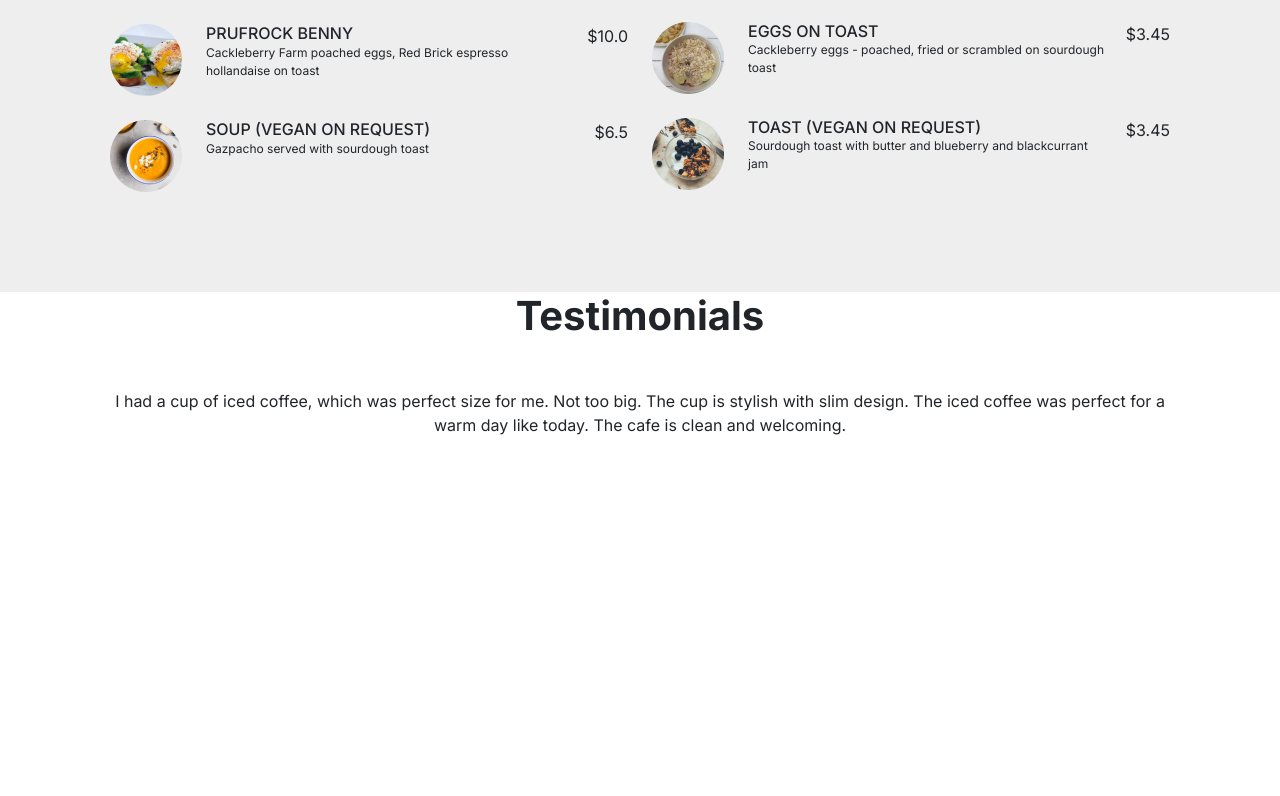
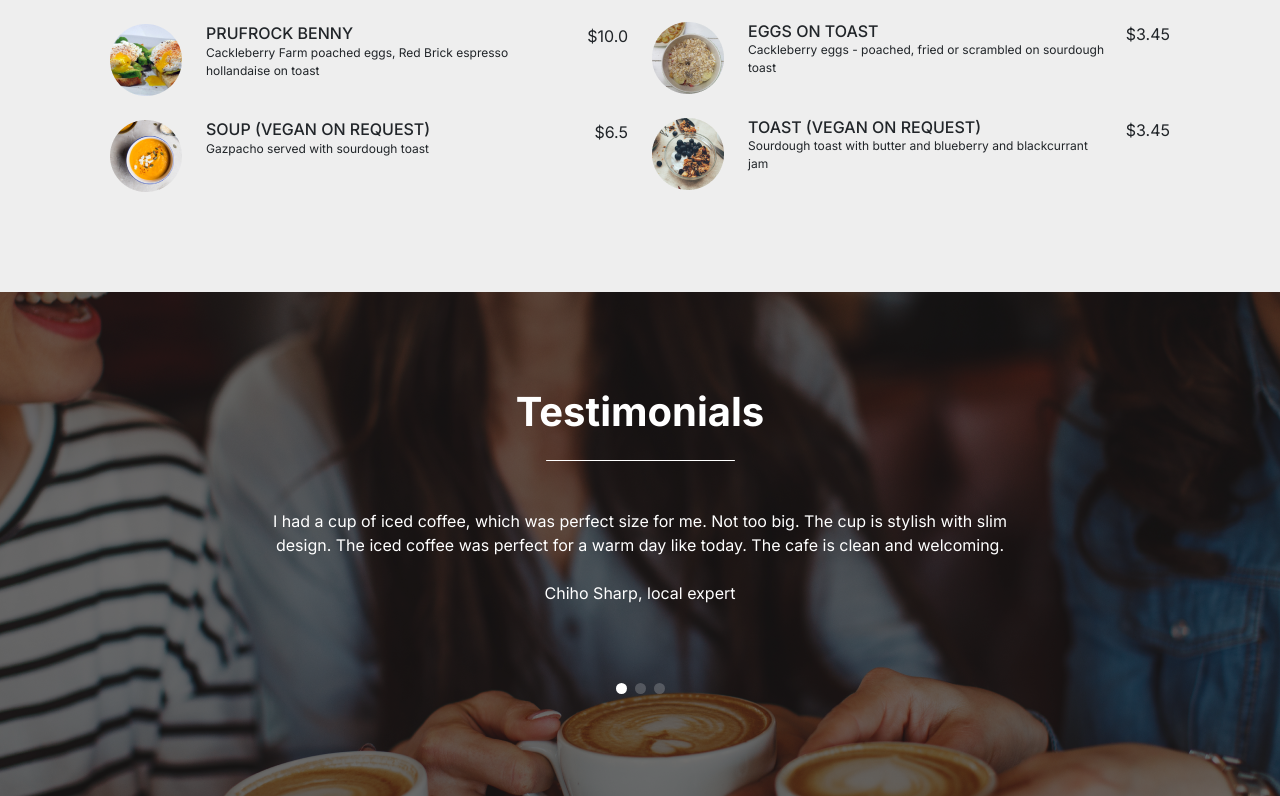
Before and after one commit to osenbal/web-coffe-house, a React (Create React App) app: page / in a window 1280 px wide. Shown: the part 2695-3491 px from the top of the page. Before the commit the page ends 3132 px from the top, so only its background shows below. Built offline with nearby package versions, Linux system fonts and the light colour scheme.

Commit message:
add section testimonial

```diff
--- a/package.json
+++ b/package.json
@@ -13,6 +13,7 @@
     "react": "^18.2.0",
     "react-dom": "^18.2.0",
     "react-scripts": "5.0.1",
+    "swiper": "^8.3.2",
     "web-vitals": "^2.1.4"
   },
   "scripts": {
--- a/src/components/Features/Features.jsx
+++ b/src/components/Features/Features.jsx
@@ -14,7 +14,7 @@ const Features = () => {
     <section className="features" id="features">
       <div className="container container__section h-100">
         <div className="features__content flex-lg-row flex-column d-flex h-100 justify-content-center justify-content-lg-between align-items-start align-items-lg-center">
-          <div className="content d-flex flex-column gap-5 col-12 col-lg-6 order-2 order-lg-1">
+          <div className="content mt-5 mt-lg-0 d-flex flex-column gap-5 col-12 col-lg-6 order-2 order-lg-1">
             <CardFeature
               icon={IconHotCoffe}
               title="Indoor Seating"
--- /dev/null
+++ b/src/components/Testimonial/FeedbackList/Feedback.modules.css
@@ -0,0 +1,27 @@
+.testimonial .swiper {
+  height: 280px !important;
+}
+.testimonial .swiper .swiper-slide {
+  cursor: pointer;
+  color: #ffffff;
+}
+.testimonial .swiper-pagination {
+  display: flex;
+  flex-direction: row;
+  justify-content: center;
+  bottom: 6px !important;
+}
+.testimonial .swiper-pagination-bullet {
+  width: 11px;
+  height: 11px;
+  border-radius: 50%;
+  cursor: pointer;
+  color: #ffffff;
+  background-color: #ffffff;
+}
+
+@media screen and (min-width: 768px) {
+  .testimonial .swiper {
+    height: 191px !important;
+  }
+}
--- /dev/null
+++ b/src/components/Testimonial/FeedbackList/FeedbackList.jsx
@@ -0,0 +1,47 @@
+import React from "react";
+import { Swiper, SwiperSlide } from "swiper/react";
+import { Pagination } from "swiper";
+
+import "swiper/css/bundle";
+import "./Feedback.modules.css";
+
+const FeedbackList = () => {
+  return (
+    <>
+      <Swiper
+        pagination={true}
+        slidesPerView={1}
+        modules={[Pagination]}
+        spaceBetween={48}
+        className="feedback w-100 mt-5"
+      >
+        <SwiperSlide>
+          <p className="comment">
+            I had a cup of iced coffee, which was perfect size for me. Not too
+            big. The cup is stylish with slim design. The iced coffee was
+            perfect for a warm day like today. The cafe is clean and welcoming.
+          </p>
+          <p className="responden mt-4">Chiho Sharp, local expert</p>
+        </SwiperSlide>
+        <SwiperSlide>
+          <p className="comment">
+            I had a cup of iced coffee, which was perfect size for me. Not too
+            big. The cup is stylish with slim design. The iced coffee was
+            perfect for a warm day like today. The cafe is clean and welcoming.
+          </p>
+          <p className="responden mt-4">Chiho Sharp, local expert</p>
+        </SwiperSlide>
+        <SwiperSlide>
+          <p className="comment">
+            I had a cup of iced coffee, which was perfect size for me. Not too
+            big. The cup is stylish with slim design. The iced coffee was
+            perfect for a warm day like today. The cafe is clean and welcoming.
+          </p>
+          <p className="responden mt-4">Chiho Sharp, local expert</p>
+        </SwiperSlide>
+      </Swiper>
+    </>
+  );
+};
+
+export default FeedbackList;
--- a/src/components/Testimonial/Testimonial.jsx
+++ b/src/components/Testimonial/Testimonial.jsx
@@ -1,20 +1,17 @@
 import React from "react";
+import FeedbackList from "./FeedbackList/FeedbackList";
+import "./Testimonial.modules.css";
 
 const Testimonial = () => {
   return (
     <section className="testimonial" id="testimonial">
-      <div className="container container__section">
-        <div className="testimonial__content">
+      <div className="container container__section h-100 d-flex justify-content-center align-item-center flex-column">
+        <div className="testimonial__content mx-auto">
           <div className="section__header">
             <h3>Testimonials</h3>
             <span></span>
-            <p>
-              I had a cup of iced coffee, which was perfect size for me. Not too
-              big. The cup is stylish with slim design. The iced coffee was
-              perfect for a warm day like today. The cafe is clean and
-              welcoming.
-            </p>
           </div>
+          <FeedbackList />
         </div>
       </div>
     </section>
--- /dev/null
+++ b/src/components/Testimonial/Testimonial.modules.css
@@ -0,0 +1,32 @@
+#testimonial {
+  background-image: url("../../assets/images/thumbs/thumbs-testimonial.png");
+  background-repeat: no-repeat;
+  background-attachment: fixed;
+  background-size: cover;
+  background-position: center;
+  height: 527px;
+}
+
+.testimonial .section__header {
+  color: #ffffff;
+  max-width: 735px;
+}
+.testimonial .testimonial__content {
+  max-width: 496px;
+}
+@media screen and (min-width: 768px) {
+  #testimonial {
+    height: 503px;
+  }
+  .testimonial .testimonial__content {
+    max-width: 688px;
+  }
+}
+@media screen and (min-width: 992px) {
+  #testimonial {
+    height: 504px;
+  }
+  .testimonial .testimonial__content {
+    max-width: 735px;
+  }
+}
```
Also changed, not shown: 1 other file (tests, documents, lock files or other folders).
